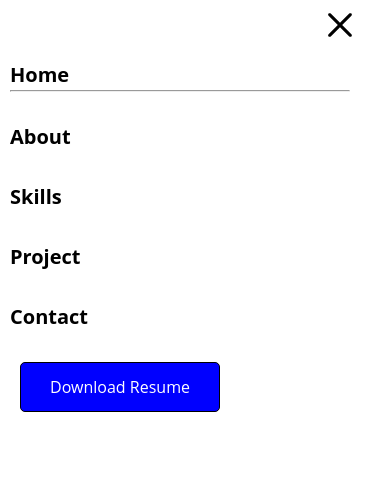
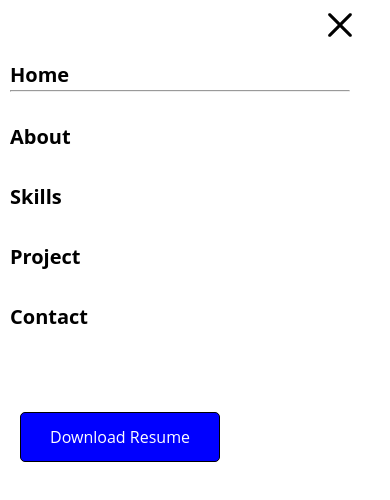
Before and after one commit to kaviyathirumali/kaviyat.github.io, a React (Create React App) app: page / in a window 390 px wide. Shown: the top 500 px of the page. Built offline with nearby package versions, Linux system fonts and the light colour scheme.

Commit message:
Updated website with changes

```diff
--- a/src/Components/Navbar-list/Navlist.css
+++ b/src/Components/Navbar-list/Navlist.css
@@ -125,8 +125,6 @@
     height: 30px;
 }
 .intern button a{
-
-
     color: white;
     text-decoration: none;
 }
@@ -149,9 +147,6 @@
         margin-left: 10px;
         font-size: 30px;
     }
-    .about h1, .skill h1,.tools h1,.contact h1,.project h1,.internship-part h1{
-        margin-left: 10px;
-    }
     .full-grid{
         display: block;
     }
@@ -159,7 +154,7 @@
         letter-spacing: -.8px;
         line-height: 2.25rem;
         font-size: 1.500rem;
-        font-weight: 700;
+        font-weight: 500;
         color: rgb(31, 10, 155);
     }
     .project-1-content,.project-2-content{
@@ -175,10 +170,11 @@
     .about-education, .skill li,.tools li, .contact-list p,.contact .resume{
         margin-left: 10px;
     }
-    .about h1,.skill h1,.tools h1,.project h1,.contact h1, .internship-part h1{
-        font-size: 2rem;
+    .skill h1,.tools h1,.project h1,.contact h1, .internship-part h1{
+        font-size: 1.5rem;
         letter-spacing: -2px;
         line-height: 3.375rem;
+        margin-top: 15px;
     }
     .tools h1, .skill h1{
         width: 150px;
--- a/src/Components/Navbar/Navbar.css
+++ b/src/Components/Navbar/Navbar.css
@@ -20,6 +20,21 @@
 }
 .navbar{
     visibility: hidden;
+}
+.navbar button {
+    visibility: visible;
+    background-color: blue;
+    border: 1px solid black;
+    border-radius: 5px;
+    height: 40px;
+    margin-right: 50px;
+    margin-top: 50px;
+}
+.navbar button a{
+    margin-left: 10px;
+    margin-right: 10px;
+    text-decoration: none;
+    color: white;
 }
 .nav-btn{
     display: none;
@@ -59,7 +74,6 @@
         width: 200px;
         padding: 12px;
         margin-left: 20px;
-
         border: 1px solid black;
         border-radius: 5px;
     }
```
